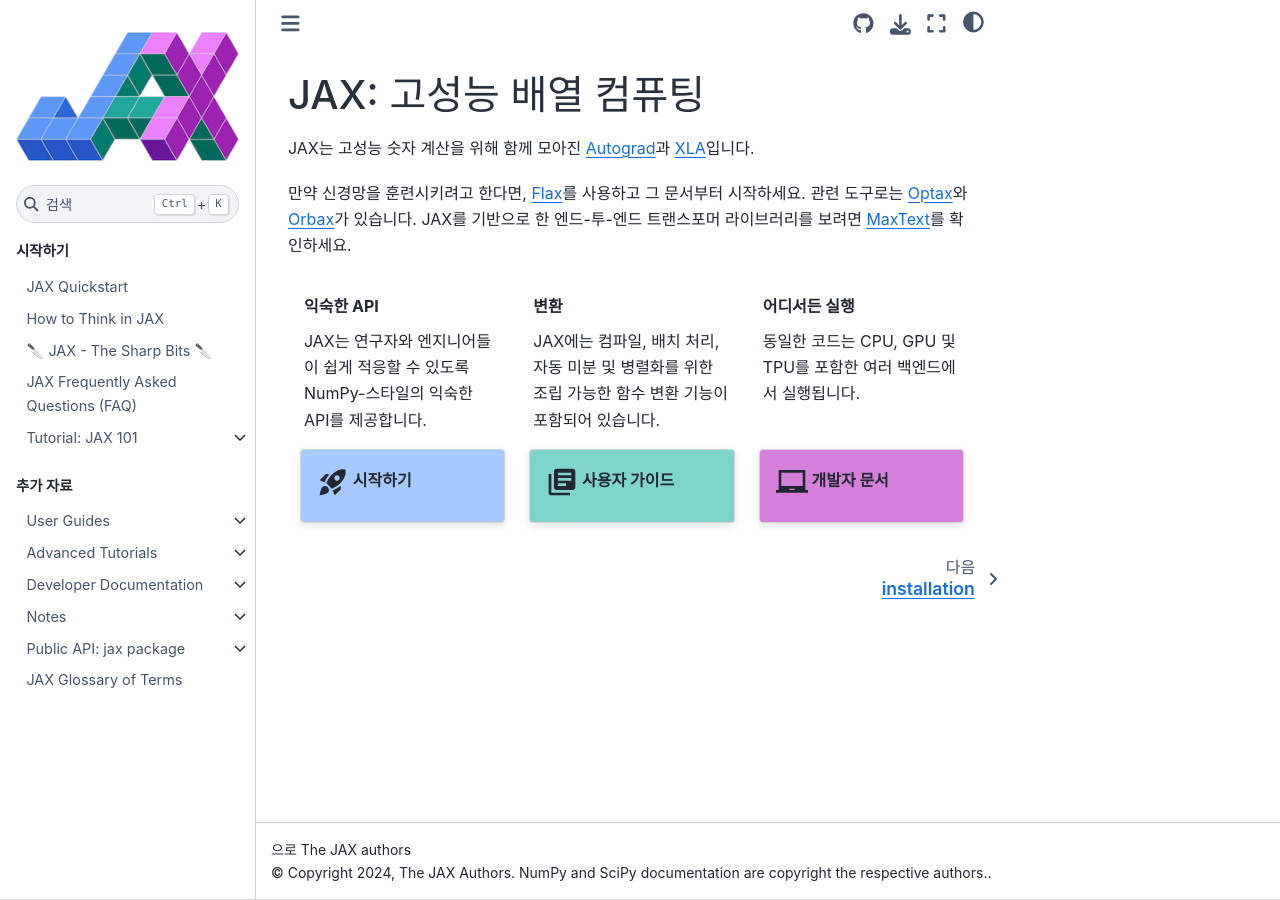
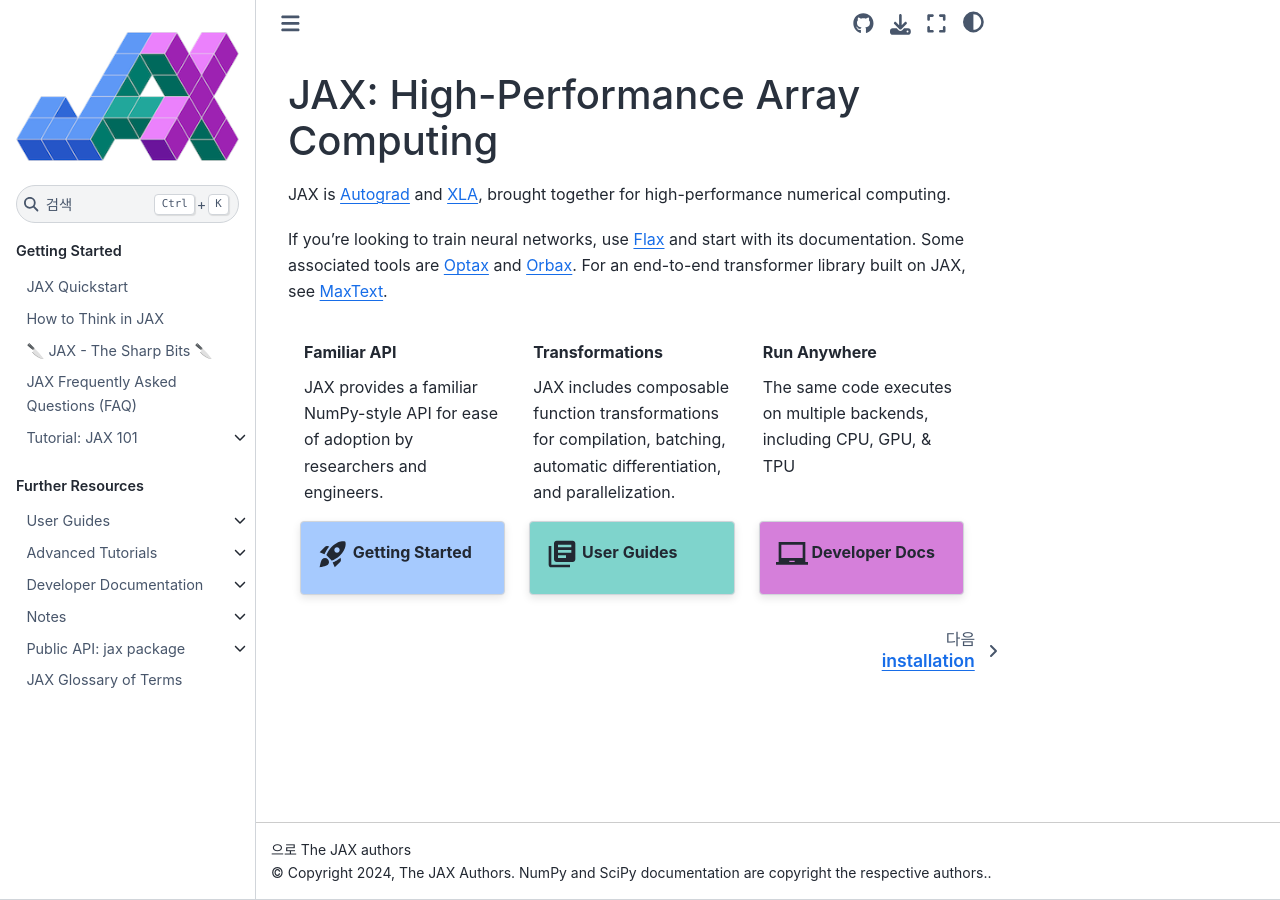
Before and after one commit to kolonist26/jax-kr, a Sphinx documentation site: the page built from docs/index.rst, in a window 1280 px wide. Built offline with Sphinx 7.4.7 and the Sphinx Book theme 1.1.4, drawn with Linux system fonts in a browser that asks for light colours; pages that are not in the unit, such as notebooks, are missing from menus.

Commit message:
Revoke docs/index.rst

```diff
--- a/docs/index.rst
+++ b/docs/index.rst
@@ -1,53 +1,53 @@
-JAX: 고성능 배열 컴퓨팅
+JAX: High-Performance Array Computing
 =====================================
 
-JAX는 고성능 숫자 계산을 위해 함께 모아진 Autograd_\ 과 XLA_\ 입니다.
+JAX is Autograd_ and XLA_, brought together for high-performance numerical computing.
 
-만약 신경망을 훈련시키려고 한다면, Flax_\ 를 사용하고 그 문서부터 시작하세요.
-관련 도구로는 Optax_\ 와 Orbax_\ 가 있습니다.
-JAX를 기반으로 한 엔드-투-엔드 트랜스포머 라이브러리를 보려면 MaxText_\ 를 확인하세요.
+If you're looking to train neural networks, use Flax_ and start with its documentation.
+Some associated tools are Optax_ and Orbax_.
+For an end-to-end transformer library built on JAX, see MaxText_.
 
 .. grid:: 3
    :margin: 0
    :padding: 0
    :gutter: 0
 
-   .. grid-item-card:: 익숙한 API
+   .. grid-item-card:: Familiar API
       :columns: 12 6 6 4
       :class-card: sd-border-0
       :shadow: None
 
-      JAX는 연구자와 엔지니어들이 쉽게 적응할 수 있도록 NumPy-스타일의 익숙한 API를 제공합니다.
+      JAX provides a familiar NumPy-style API for ease of adoption by researchers and engineers.
 
-   .. grid-item-card:: 변환
+   .. grid-item-card:: Transformations
       :columns: 12 6 6 4
       :class-card: sd-border-0
       :shadow: None
 
-      JAX에는 컴파일, 배치 처리, 자동 미분 및 병렬화를 위한 조립 가능한 함수 변환 기능이 포함되어 있습니다.
+      JAX includes composable function transformations for compilation, batching, automatic differentiation, and parallelization.
 
-   .. grid-item-card:: 어디서든 실행
+   .. grid-item-card:: Run Anywhere
       :columns: 12 6 6 4
       :class-card: sd-border-0
       :shadow: None
 
-      동일한 코드는 CPU, GPU 및 TPU를 포함한 여러 백엔드에서 실행됩니다.
+      The same code executes on multiple backends, including CPU, GPU, & TPU
 
 .. grid:: 3
 
-    .. grid-item-card:: :material-regular:`rocket_launch;2em` 시작하기
+    .. grid-item-card:: :material-regular:`rocket_launch;2em` Getting Started
       :columns: 12 6 6 4
       :link: beginner-guide
       :link-type: ref
       :class-card: getting-started
 
-    .. grid-item-card:: :material-regular:`library_books;2em` 사용자 가이드
+    .. grid-item-card:: :material-regular:`library_books;2em` User Guides
       :columns: 12 6 6 4
       :link: user-guides
       :link-type: ref
       :class-card: user-guides
 
-    .. grid-item-card:: :material-regular:`laptop_chromebook;2em` 개발자 문서
+    .. grid-item-card:: :material-regular:`laptop_chromebook;2em` Developer Docs
       :columns: 12 6 6 4
       :link: contributor-guide
       :link-type: ref
@@ -57,7 +57,7 @@
 .. toctree::
    :hidden:
    :maxdepth: 1
-   :caption: 시작하기
+   :caption: Getting Started
 
    installation
    notebooks/quickstart
@@ -75,7 +75,7 @@
 .. toctree::
    :hidden:
    :maxdepth: 2
-   :caption: 추가 자료
+   :caption: Further Resources
 
    user_guides
    advanced_guide
```
